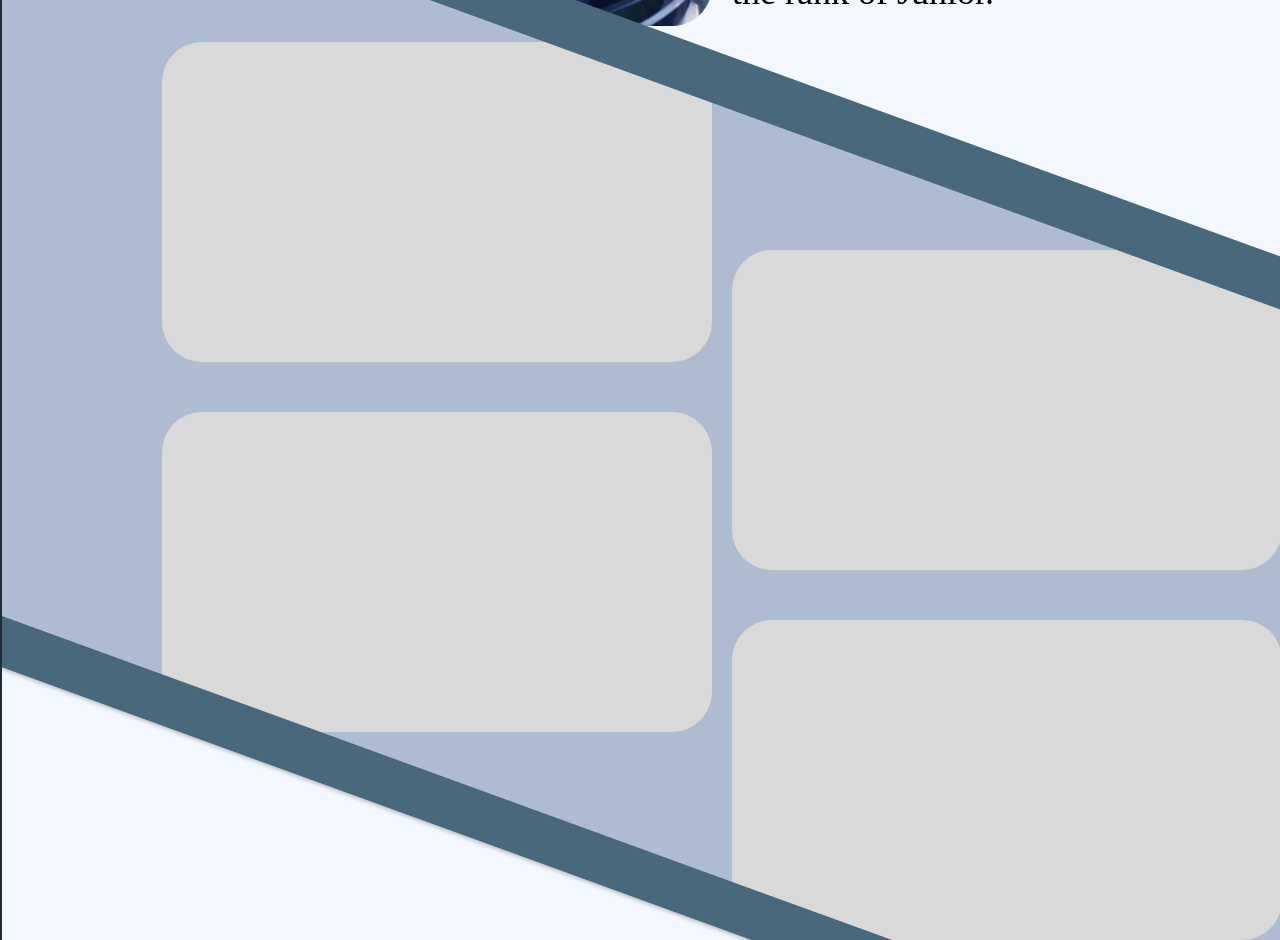
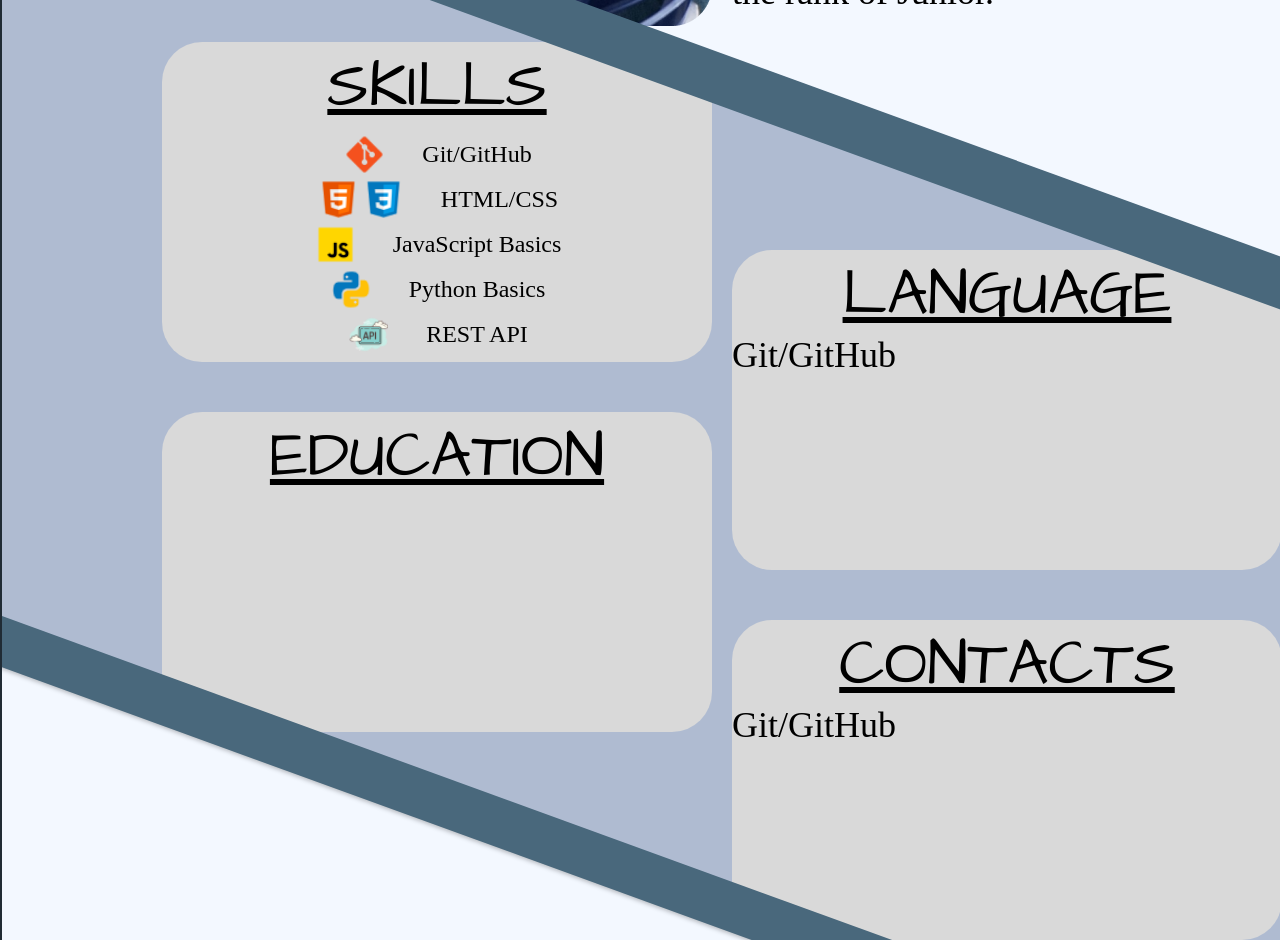
Before and after one commit to MaximVolohov/rsschool-cv, a plain HTML site: page index.html in a window 1280 px wide. Shown: the part 860-1800 px from the top of the page. Drawn offline with Linux system fonts and the light colour scheme; a web font is replaced by a local one.

Commit message:
feat: add section skills

```diff
--- a/index.html
+++ b/index.html
@@ -13,11 +13,11 @@
         <div class="wrapper">
             <nav class="header__nav">
                 <ul class="nav">
-                    <li class="nav__item"><a href="#">Skills</a></li>
-                    <li class="nav__item"><a href="#">Language</a></li>
-                    <li class="nav__item"><a href="#">Education</a></li>
-                    <li class="nav__item"><a href="#">Contacts</a></li>
-                    <li class="nav__item"><a href="#">Code example</a></li>
+                    <li class="nav__item"><a href="#skills">Skills</a></li>
+                    <li class="nav__item"><a href="#language">Language</a></li>
+                    <li class="nav__item"><a href="#education">Education</a></li>
+                    <li class="nav__item"><a href="#contacts">Contacts</a></li>
+                    <li class="nav__item"><a href="#code-example">Code example</a></li>
                 </ul>
             </nav>
             <h1 class="header__h1">Maxim Volokhov</h1>
@@ -46,20 +46,62 @@
             <div class="features__bg"></div>
             <div class="wrapper features__content">
                 <div class="column">
-                    <section class="skills">
+                    <section class="skills" id="skills">
+                        <div class="features__item">
+                            <h2>Skills</h2>
+                            <ul>
+                                <li><div class="skill">
+                                    <img src="/img/skills/git.png" alt="git">
+                                    <p>Git/GitHub</p>
+                                </div></li>
+                                <li><div class="skill">
+                                    <img src="/img/skills/html.png" alt="html">
+                                    <img src="/img/skills/css.png" alt="css">
+                                    <p>HTML/CSS</p>
+                                </div></li>
+                                <li><div class="skill">
+                                    <img src="/img/skills/js.png" alt="js">
+                                    <p>JavaScript Basics</p>
+                                </div></li>
+                                <li><div class="skill">
+                                    <img src="/img/skills/python.png" alt="python">
+                                    <p>Python Basics</p>
+                                </div></li>
+                                <li><div class="skill">
+                                    <img src="/img/skills/rest_api.png" alt="rest_api">
+                                    <p>REST API</p>
+                                </div></li>
+                            </ul>
+                        </div>
                     </section>
-                    <section class="education">
+                    <section class="education" id="education">
+                        <div class="features__item">
+                            <h2>Education</h2>
+
+                        </div>
                     </section>
                 </div>
                 <div class="column">
-                    <section class="language">
+                    <section class="language" id="language">
+                        <div class="features__item">
+                            <h2>Language</h2>
+                            <ul>
+                                <li>Git/GitHub</li>
+                            </ul>
+                        </div>
                     </section>
-                    <section class="contacts">
+                    <section class="contacts" id="contacts">
+                        <div class="features__item">
+                            <h2>Contacts</h2>
+                            <ul>
+                                <li>Git/GitHub</li>
+                            </ul>
+                        </div>
                     </section>
                 </div>
             </div>
         </section>
-        <section class="code-example">
+        <section class="code-example" id="code-example">
 
         </section>
     </main>
--- a/style.css
+++ b/style.css
@@ -183,6 +183,24 @@ a {
     background-image: url(/img/bg/block.svg);
 }
 
+.features__item h2 {
+    padding: 20px 0 20px;
+}
+
+.skill {
+    height: 45px;
+    display: flex;
+    justify-content: center;
+}
+
+.skill p {
+    padding-left: 35px;
+
+    font-family: Happy Monkey;
+    font-size: 2.4rem;
+	line-height: 4.5rem;
+}
+
 .code-example {
     position: relative;
     z-index: 0;
```
